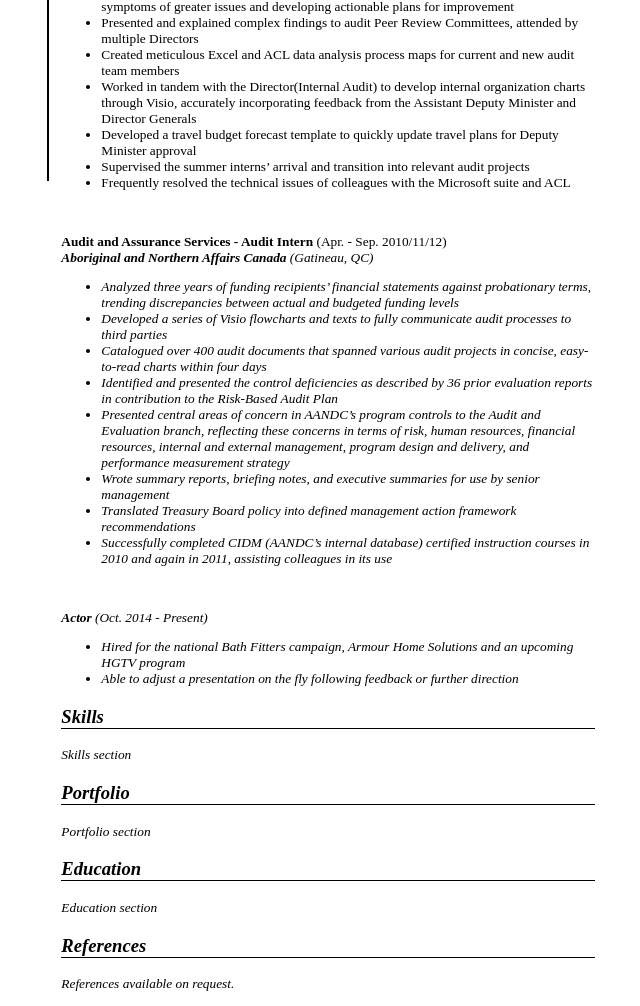
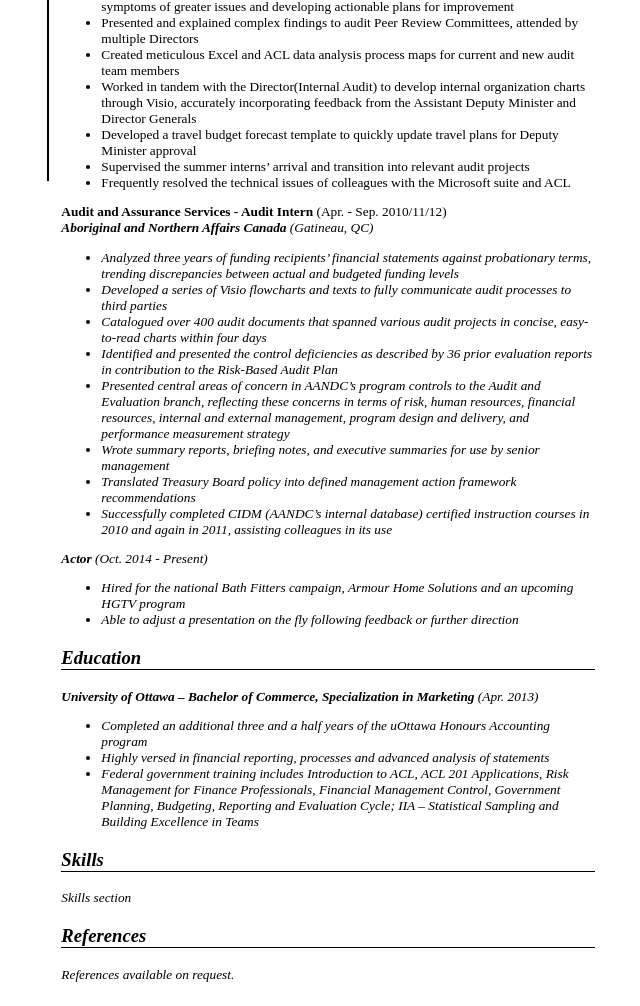
Before and after one commit to ehastr/eHastings, a PHP site: page / in a window 1280 px wide. Shown: the part 559-1565 px from the top of the page, without its empty margins (422-1062 px from the left). After the commit the page ends 1541 px from the top, so only its background shows below. Run offline with PHP 8.4, Linux system fonts and the light colour scheme; some libraries are stand-ins or nearby versions.

Commit message:
Gained some education.

```diff
--- a/index.php
+++ b/index.php
@@ -103,7 +103,6 @@
 		<li> Supervised the summer interns’ arrival and transition into relevant audit projects</li>
 		<li> Frequently resolved the technical issues of colleagues with the Microsoft suite and ACL</li>
 		</ul>
-		<br/>
 	<p>
 		<strong>Audit and Assurance Services - Audit Intern</strong> (Apr. - Sep. 2010/11/12)<br/>
 		<em><strong>Aboriginal and Northern Affairs Canada</strong> (Gatineau, QC)</strong>
@@ -118,7 +117,6 @@
 		<li> Translated Treasury Board policy into defined management action framework recommendations</li>
 		<li> Successfully completed CIDM (AANDC’s internal database) certified instruction courses in 2010 and again in 2011, assisting colleagues in its use</li>
 		</ul>
-		<br/>
 	<p>
 		<strong>Actor</strong> (Oct. 2014 - Present)
 		</p>
@@ -126,22 +124,25 @@
 		<li> Hired for the national Bath Fitters campaign, Armour Home Solutions and an upcoming HGTV program</li>
 		<li> Able to adjust a presentation on the fly following feedback or further direction</li>
 		</ul>
-	</section>
+		</section>
+	<section id="education">
+      <h1>Education</h1>
+     <p>
+		<strong>University of Ottawa – Bachelor of Commerce, Specialization in Marketing</strong> (Apr. 2013)
+		</p>
+	<ul>
+		<li> Completed an additional three and a half years of the uOttawa Honours Accounting program</li>
+		<li> Highly versed in financial reporting, processes and advanced analysis of statements</li>
+		<li> Federal government training includes <em>Introduction to ACL</em>, <em>ACL 201 Applications</em>, <em>Risk Management for Finance Professionals</em>, <em>Financial Management Control</em>, <em>Government Planning, Budgeting, Reporting and Evaluation Cycle</em>; <em>IIA – Statistical Sampling and Building Excellence in Teams</em></li>
+		</ul>
+		</section>
     <section id="skills">
       <h1>Skills</h1>
       <p>Skills section</p>
-    </section>
-    <section id="portfolio">
-      <h1>Portfolio</h1>
-      <p>Portfolio section</p>
-    </section>
-    <section id="education">
-      <h1>Education</h1>
-      <p>Education section</p>
-    </section>
+		</section>
     <section id="references">
       <h1>References</h1>
       <p>References available on request.</p>
-    </section></article>
+		</section></article>
   </body>
 </html>
```
